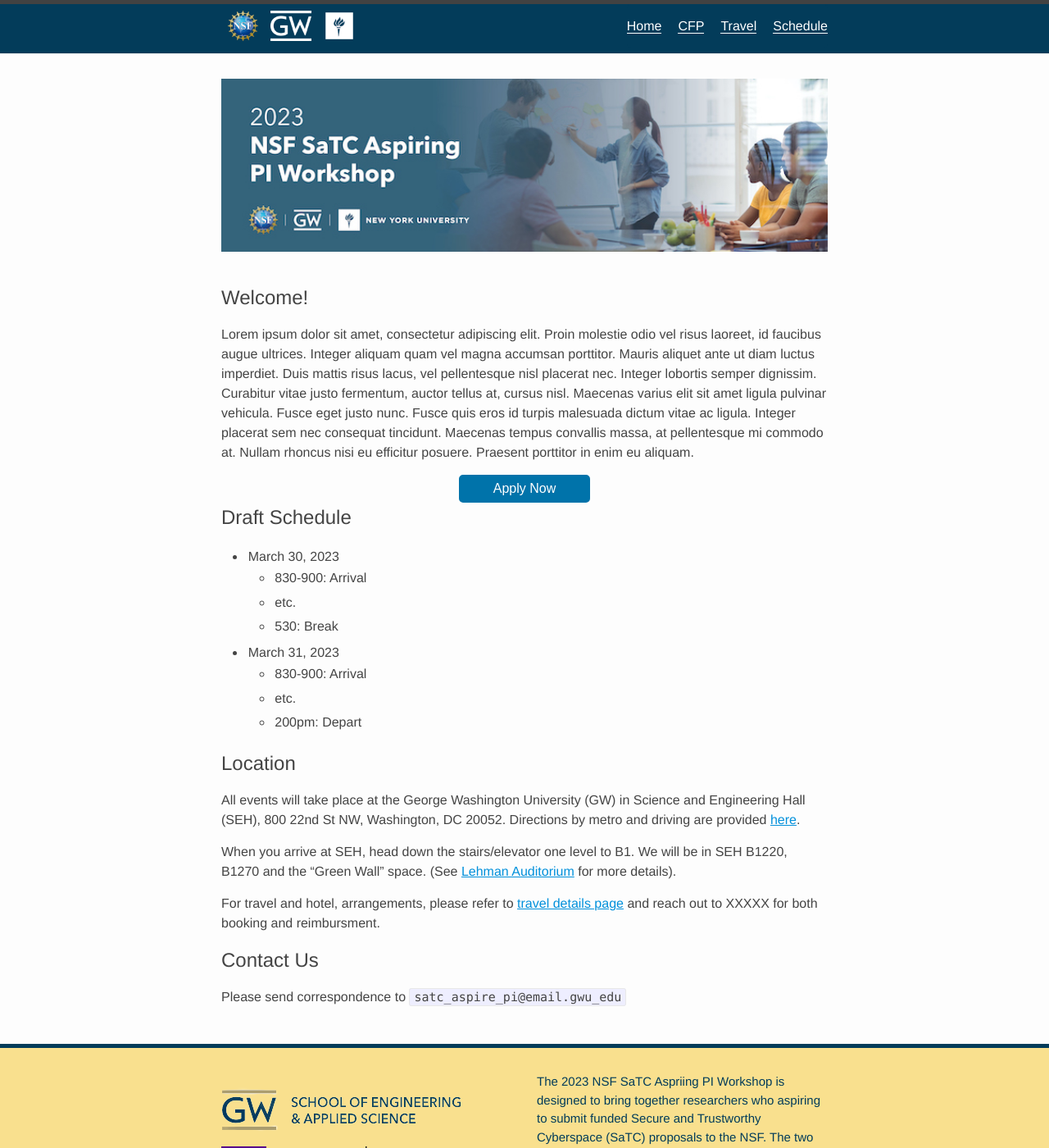
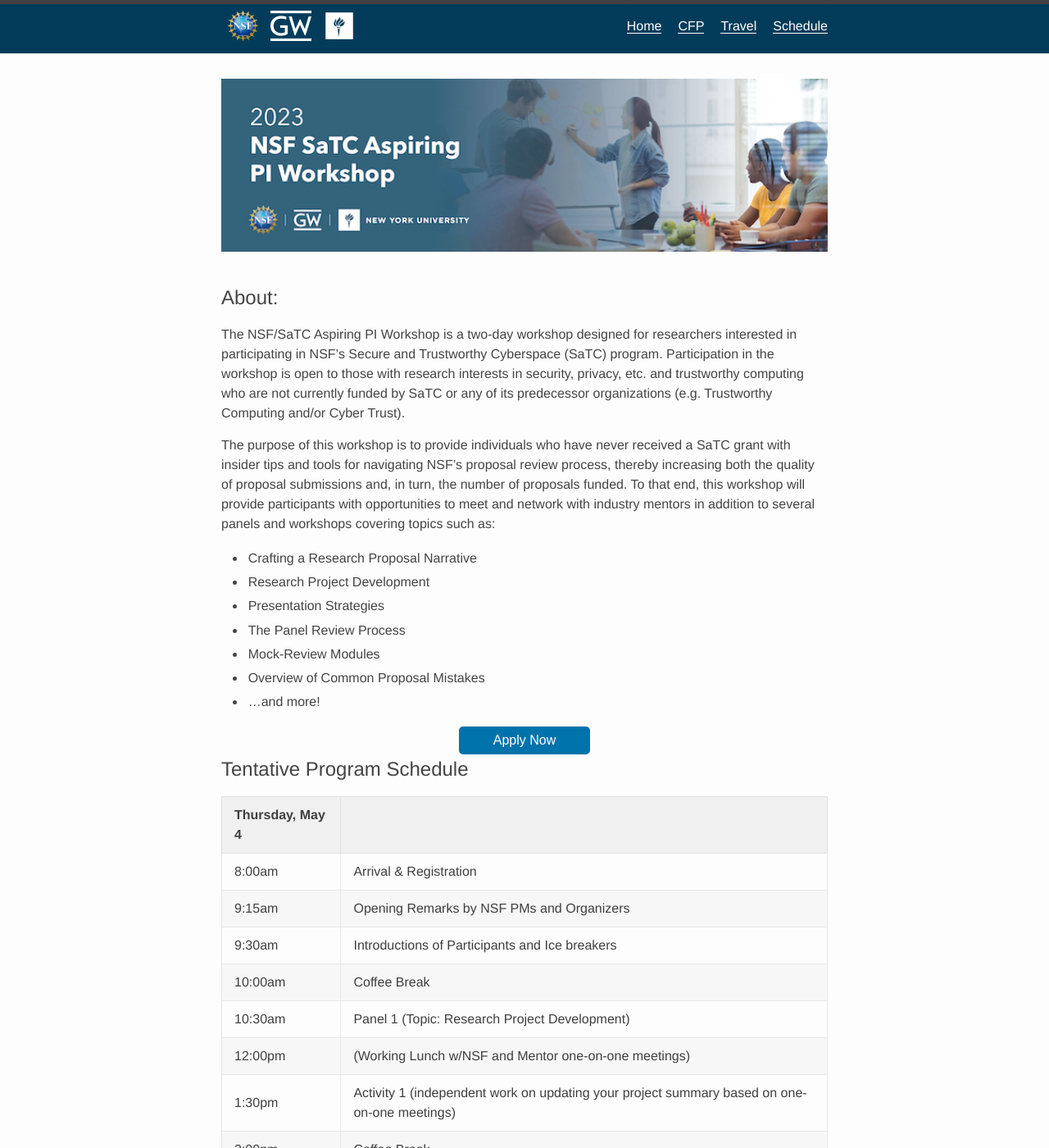
Before and after one commit to satc-aspiring-pi-workshop-2023/satc-aspiring-pi-workshop-2023.github.io, a Jekyll site: the page built from index.md, in a window 1280 px wide and 1400 px high. Shown: the whole window at 82% size. Built offline with Jekyll 4.4.1, drawn with Linux system fonts in a browser that asks for light colours; some web fonts are replaced; some of the changed text lies outside the part shown.

Commit message:
Update index.md

```diff
--- a/index.md
+++ b/index.md
@@ -11,9 +11,19 @@ title: SaTC Aspiring PI Workshop 2023
 
 
 
-## Welcome!
+## About:
 
-Lorem ipsum dolor sit amet, consectetur adipiscing elit. Proin molestie odio vel risus laoreet, id faucibus augue ultrices. Integer aliquam quam vel magna accumsan porttitor. Mauris aliquet ante ut diam luctus imperdiet. Duis mattis risus lacus, vel pellentesque nisl placerat nec. Integer lobortis semper dignissim. Curabitur vitae justo fermentum, auctor tellus at, cursus nisl. Maecenas varius elit sit amet ligula pulvinar vehicula. Fusce eget justo nunc. Fusce quis eros id turpis malesuada dictum vitae ac ligula. Integer placerat sem nec consequat tincidunt. Maecenas tempus convallis massa, at pellentesque mi commodo at. Nullam rhoncus nisi eu efficitur posuere. Praesent porttitor in enim eu aliquam.
+The NSF/SaTC Aspiring PI Workshop is a two-day workshop designed for researchers interested in participating in NSF’s Secure and Trustworthy Cyberspace (SaTC) program. Participation in the workshop is open to those with research interests in security, privacy, etc. and trustworthy computing who are not currently funded by SaTC or any of its predecessor organizations (e.g. Trustworthy Computing and/or Cyber Trust).
+
+The purpose of this workshop is to provide individuals who have never received a SaTC grant with insider tips and tools for navigating NSF’s proposal review process, thereby increasing both the quality of proposal submissions and, in turn, the number of proposals funded. To that end, this workshop will provide participants with opportunities to meet and network with industry mentors in addition to several panels and workshops covering topics such as:
+  * Crafting a Research Proposal Narrative
+  * Research Project Development
+  * Presentation Strategies
+  * The Panel Review Process
+  * Mock-Review Modules
+  * Overview of Common Proposal Mistakes
+  * …and more!
+
 
 <div class="reg-link">
 <a href="">
@@ -21,17 +31,35 @@ Lorem ipsum dolor sit amet, consectetur adipiscing elit. Proin molestie odio vel
 </a>
 </div>
 
-## Draft Schedule
+## Tentative Program Schedule
 
-* March 30, 2023
-  * 830-900: Arrival
-  * etc.
-  * 530: Break
 
-* March 31, 2023
-  * 830-900: Arrival
-  * etc.
-  * 200pm: Depart
+| Thursday, May 4                                                                 |                                                                                             |
+|---------------------------------------------------------------------------------|---------------------------------------------------------------------------------------------|
+| 8:00am                                                                          | Arrival & Registration                                                                      |
+| 9:15am                                                                          | Opening Remarks by NSF PMs and Organizers                                                   |
+| 9:30am                                                                          | Introductions of Participants and Ice breakers                                              |
+| 10:00am                                                                         | Coffee Break                                                                                |
+| 10:30am                                                                         | Panel 1 (Topic: Research Project Development)                                               |
+| 12:00pm                                                                         | (Working Lunch w/NSF and Mentor one-on-one meetings)                                        |
+| 1:30pm                                                                          | Activity 1 (independent work on updating your project summary based on one-on-one meetings) |
+| 3:00pm                                                                          | Coffee Break                                                                                |
+| 3:30pm                                                                          | Panel 2 (Topic: Panel Review Process)                                                       |
+| 5:00pm                                                                          | Closing Remarks                                                                             |
+| 7:00pm                                                                          | Dinner on your own                                                                          |
+| 10:00pm                                                                         | Project summaries due                                                                       |
+
+
+| Friday, May 5 |                                                         |
+|---------------|---------------------------------------------------------|
+| 8:30am        | Arrival                                                 |
+| 9:00am        | Opening Remarks                                         |
+| 9:30am        | Break into panels and Distribution of Project Summaries |
+| 10:00am       | Coffee Break (Reviews completed and due)                |
+| 10:30am       | Mock NSF Panel (NSF PM preside)                         |
+| 12:00pm       | Closing Remarks and Box Lunch                           |
+
+
 
 
 ## Location
@@ -42,6 +70,13 @@ When you arrive at SEH, head down the stairs/elevator one level to B1. We will b
 
 For travel and hotel, arrangements, please refer to [travel details page](/travel) and reach out to XXXXX for both booking and reimbursment.
 
+
+## Travel & Accommodations
+The workshop will take place entirely at George Washington University’s School of Engineering located at 800 22nd St. NW, Washington, DC 20052.
+
+Support for costs associated with travel (including airfare), meals, hotel accommodations, and transportation to and from the event space will be provided for all participants. More information on hotel accommodations will be provided in the coming weeks.
+
+
 ## Contact Us
 
 Please send correspondence to `satc_aspire_pi@email.gwu_edu`
```
